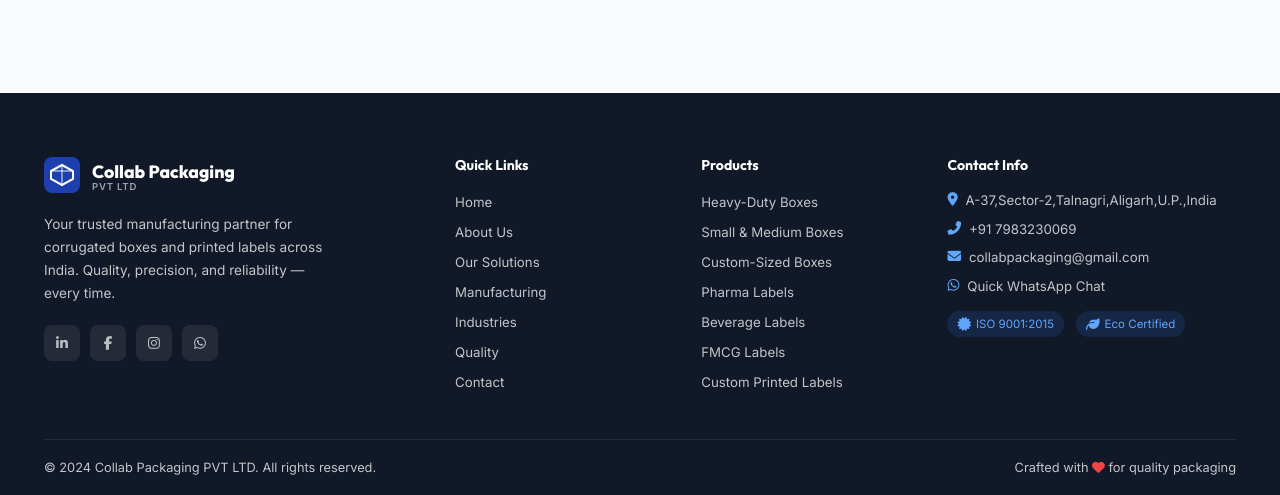
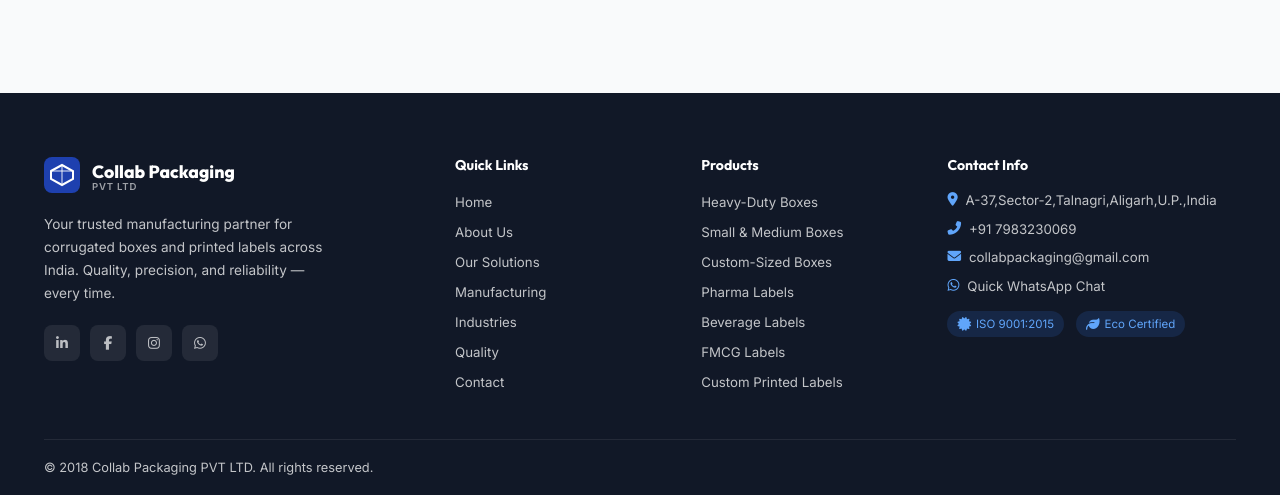
Before and after one commit to Divizm22/Collab-Packaging, a website: page index.html in a window 1280 px wide. Shown: the part 7275-7770 px from the top of the page. Drawn offline with Linux system fonts and the light colour scheme; a script that the page names is missing.

Commit message:
Update footer copyright year to 2018

```diff
--- a/index.html
+++ b/index.html
@@ -988,8 +988,8 @@
                 </div>
             </div>
             <div class="footer-bottom">
-                <p>&copy; 2024 Collab Packaging PVT LTD. All rights reserved.</p>
-                <p>Crafted with <i class="fas fa-heart" style="color:#ef4444"></i> for quality packaging</p>
+                <p>&copy; 2018 Collab Packaging PVT LTD. All rights reserved.</p>
+                <p> </p>
             </div>
         </div>
     </footer>
```
